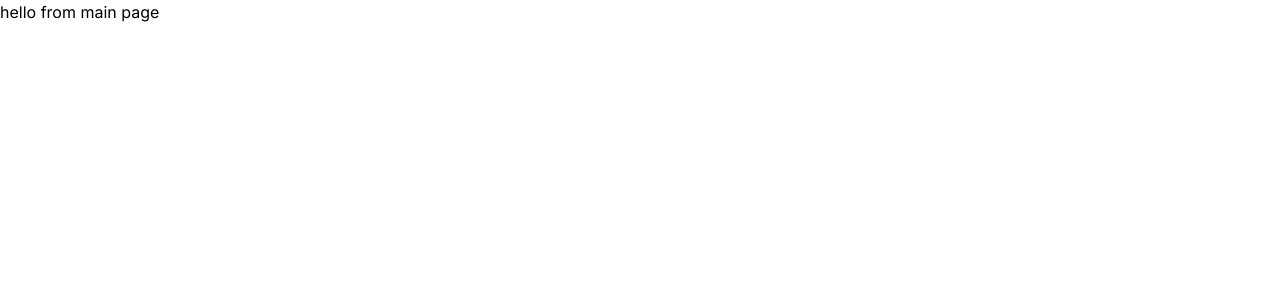
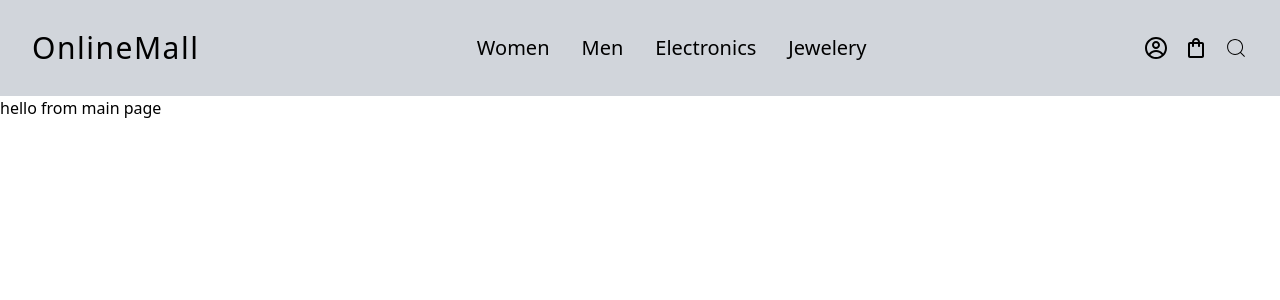
Before and after one commit to Archil-Milorava/OnlineMall-ecommerce, a Next.js app: page / in a window 1280 px wide. Shown: the top 300 px of the page. Built offline with nearby package versions, Linux system fonts and the light colour scheme.

Commit message:
Navbar created, links does not have href routes

```diff
--- /dev/null
+++ b/app/_Navbar/NavBar.js
@@ -0,0 +1,41 @@
+import Link from "next/link";
+import { CgProfile } from "react-icons/cg";
+import { MdOutlineShoppingBag } from "react-icons/md";
+import { CiSearch } from "react-icons/ci";
+
+function NavBar() {
+  return (
+    <div className=" text-black bg-gray-300 h-24 flex items-center px-8 justify-between">
+      <Link href="#" className="text-3xl tracking-wider">
+        OnlineMall
+      </Link>
+      <div className=" flex gap-8">
+        <Link href="/" className="hover:text-gray-400 transition-all text-xl">
+          Women
+        </Link>
+        <Link href="/" className="hover:text-gray-400 transition-all text-xl">
+          Men
+        </Link>
+        <Link href="/" className="hover:text-gray-400 transition-all text-xl">
+          Electronics
+        </Link>
+        <Link href="/" className="hover:text-gray-400 transition-all text-xl">
+          Jewelery
+        </Link>
+      </div>
+      <div className="flex gap-4">
+        <Link href="#">
+          <CgProfile className="text-2xl hover:text-gray-400 transition-all" />
+        </Link>
+        <Link href="#">
+          <MdOutlineShoppingBag className="text-2xl hover:text-gray-400 transition-all" />
+        </Link>
+        <Link href="#">
+          <CiSearch className="text-2xl hover:text-gray-400 transition-all" />
+        </Link>
+      </div>
+    </div>
+  );
+}
+
+export default NavBar;
--- a/app/layout.js
+++ b/app/layout.js
@@ -1,7 +1,6 @@
-import { Inter } from "next/font/google";
+import NavBar from "./_Navbar/NavBar";
 import "./globals.css";
 
-const inter = Inter({ subsets: ["latin"] });
 
 export const metadata = {
   title: "Create Next App",
@@ -11,7 +10,10 @@ export const metadata = {
 export default function RootLayout({ children }) {
   return (
     <html lang="en">
-      <body className={inter.className}>{children}</body>
+      <body className="h-full w-full flex flex-col">
+        <NavBar />
+        {children}
+        </body>
     </html>
   );
 }
```
Also changed, not shown: package.json (+5 -4 lines), 1 other file (tests, documents, lock files or other folders).
